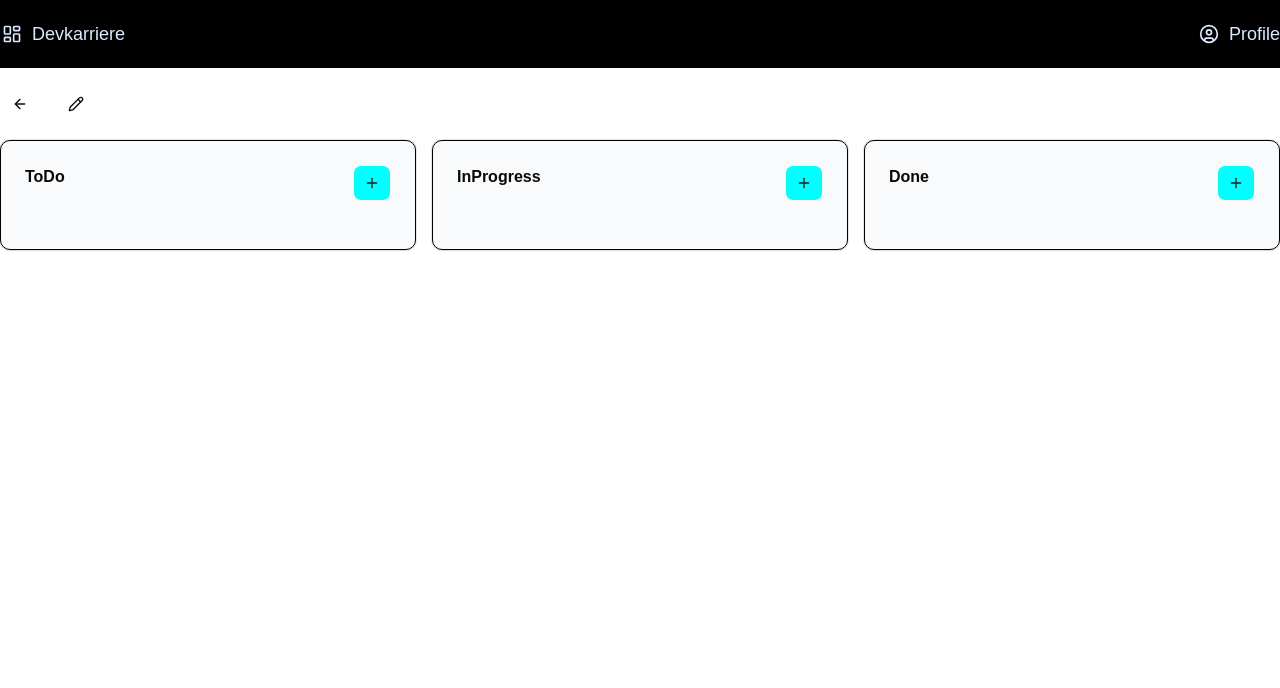
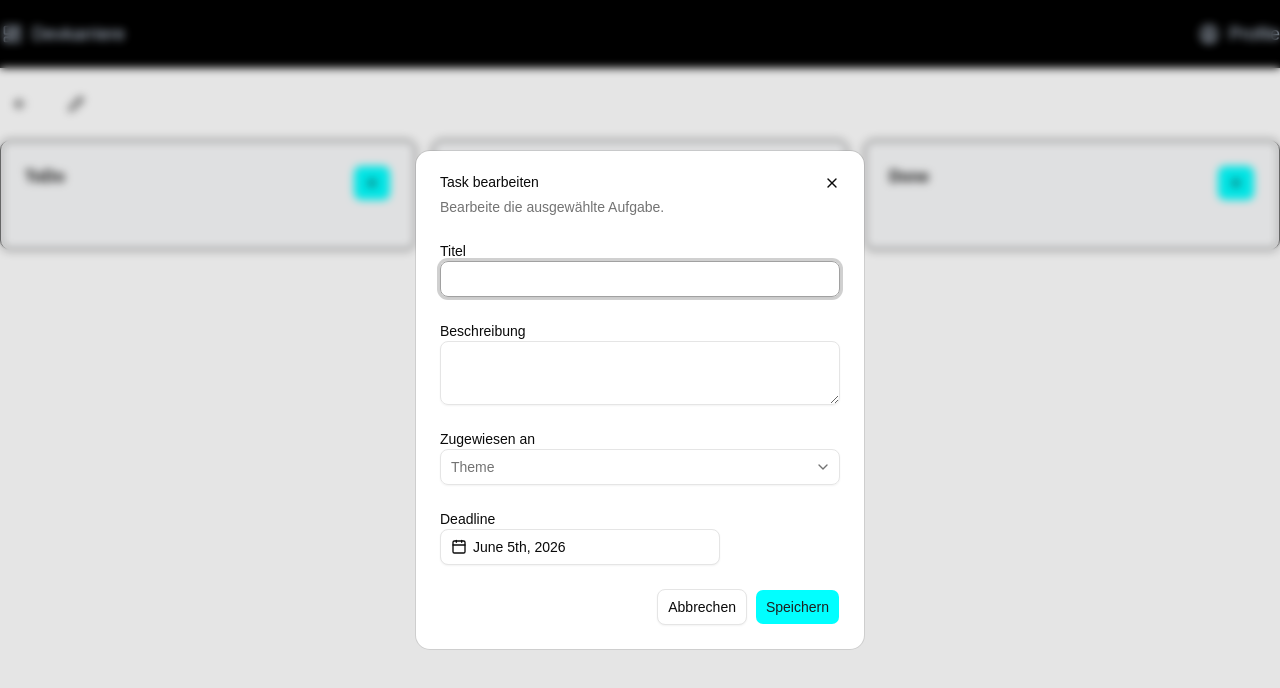
Before and after one commit to wehrend/devboard, a React (Vite) app: page /boards/1 in a window 1280 px wide. Shown: the top 688 px of the page. Built offline with nearby package versions, Linux system fonts and the light colour scheme.

Commit message:
implement task dialog (9.5)

```diff
--- a/src/pages/BoardDetail/BoardDetail.tsx
+++ b/src/pages/BoardDetail/BoardDetail.tsx
@@ -9,6 +9,7 @@ import BoardColumn from "./components/BoardColumn"
 import type { Board, Task } from "src/types/board.type"
 import { getBoardById } from "src/lib/api"
 import { useBoardDetailReducer } from "src/hooks/boardsDetailReducer"
+import TaskDialog from "./components/TaskDialog"
 
 export default function BoardDetail() {
   const { id } = useParams()
@@ -19,6 +20,7 @@ export default function BoardDetail() {
     title: "",
     tasks: [],
   }
+
   const [isEditTaskDialogOpen, setIsEditTaskDialogOpen] = useState(true)
   const [editTask, setEditTask] = useState<Task | undefined>()
 
@@ -99,24 +101,36 @@ export default function BoardDetail() {
           </Link>
           {renderBoardDetailHeader()}
         </div>
+        <TaskDialog
+          key={editTask?.id ?? "empty-0"}
+          open={isEditTaskDialogOpen}
+          handleSubmitUpdate={(task) => {}}
+          handleOpenChange={setIsEditTaskDialogOpen}
+          task={
+            editTask ?? { id: "", title: "", description: "", column: "ToDo" }
+          }
+        />
         <div className="mt-4 grid grid-cols-3 gap-4">
           <BoardColumn
             onAddTask={handleAddTask}
             onDeleteTask={handleDeleteTask}
             title="ToDo"
             tasks={board.tasks.filter((task) => task.column === "ToDo")}
+            handleEditTask={handleEditTask}
           />
           <BoardColumn
             onAddTask={handleAddTask}
             onDeleteTask={handleDeleteTask}
             title="InProgress"
             tasks={board.tasks.filter((task) => task.column === "InProgress")}
+            handleEditTask={handleEditTask}
           />
           <BoardColumn
             onAddTask={handleAddTask}
             onDeleteTask={handleDeleteTask}
             title="Done"
             tasks={board.tasks.filter((task) => task.column === "Done")}
+            handleEditTask={handleEditTask}
           />
         </div>
       </div>
--- a/src/pages/BoardDetail/components/BoardColumn.tsx
+++ b/src/pages/BoardDetail/components/BoardColumn.tsx
@@ -44,11 +44,13 @@ export default function BoardColumn({
   tasks,
   onAddTask,
   onDeleteTask,
+  handleEditTask,
 }: {
   title: "ToDo" | "InProgress" | "Done"
   tasks: Task[]
   onAddTask: (task: Task) => void
   onDeleteTask: (task: Task) => void
+  handleEditTask: (task: Task) => void
 }) {
   const [isDragHover, setIsDragHover] = useState(false)
   const [taskTitle, setTaskTitle] = useState<string>("")
@@ -195,7 +197,13 @@ export default function BoardColumn({
           </div>
         )}
         {tasks.map((task) => {
-          return <TaskCard onDeleteTask={onDeleteTask} task={task} />
+          return (
+            <TaskCard
+              onDeleteTask={onDeleteTask}
+              task={task}
+              handleEditTask={handleEditTask}
+            />
+          )
         })}
       </CardContent>
 
--- /dev/null
+++ b/src/pages/BoardDetail/components/TaskDialog.tsx
@@ -0,0 +1,122 @@
+import { useState } from "react"
+import {
+  Dialog,
+  DialogClose,
+  DialogContent,
+  DialogDescription,
+  DialogFooter,
+  DialogHeader,
+  DialogTitle,
+  DialogTrigger,
+} from "src/components/ui/dialog"
+import { Input } from "src/components/ui/input"
+import {
+  Popover,
+  PopoverContent,
+  PopoverTrigger,
+} from "src/components/ui/popover"
+import { Calendar } from "src/components/ui/calendar"
+import { format } from "date-fns"
+import {
+  Select,
+  SelectContent,
+  SelectGroup,
+  SelectItem,
+  SelectTrigger,
+  SelectValue,
+} from "src/components/ui/select"
+import { Button } from "src/components/ui/button"
+import { CalendarIcon } from "lucide-react"
+import { Textarea } from "src/components/ui/textarea"
+
+export default function TaskDialog({
+  open,
+  handleOpenChange,
+  handleSubmitUpdate,
+  task,
+}: {
+  open: boolean
+  handleOpenChange: (open: boolean) => void
+  handleSubmitUpdate: (task: Task) => void
+  task: Task
+}) {
+  const [taskTitle, setTaskTitle] = useState<string>(task.title)
+  const [taskDescription, setTaskDescription] = useState<string>(
+    task.description ?? ""
+  )
+  const [assignedTo, setAssignedTo] = useState<string>(task.assignedTo)
+  const [date, setDate] = useState<Date>(new Date(task.Deadline ?? new Date()))
+
+  return (
+    <Dialog open={open} onOpenChange={handleOpenChange}>
+      <DialogContent>
+        <DialogHeader>
+          <DialogTitle>Task bearbeiten</DialogTitle>
+          <DialogDescription>
+            Bearbeite die ausgewählte Aufgabe.
+          </DialogDescription>
+        </DialogHeader>
+        <div>
+          <span>Titel</span>
+          <Input
+            value={taskTitle}
+            onChange={(e) => setTaskTitle(e.target.value)}
+          />
+        </div>
+        <div>
+          <span>Beschreibung</span>
+          <Textarea
+            value={taskDescription}
+            onChange={(e) => setTaskDescription(e.target.value)}
+          />
+        </div>
+        <div>
+          <span>Zugewiesen an</span>
+          <Select value={assignedTo} onValueChange={setAssignedTo}>
+            <SelectTrigger className="w-full">
+              <SelectValue placeholder="Theme" />
+            </SelectTrigger>
+            <SelectContent>
+              <SelectGroup>
+                <SelectItem value="light">Light</SelectItem>
+                <SelectItem value="dark">Dark</SelectItem>
+                <SelectItem value="system">System</SelectItem>
+              </SelectGroup>
+            </SelectContent>
+          </Select>
+        </div>
+        <div className="flex flex-col">
+          <span>Deadline</span>
+          <Popover>
+            <PopoverTrigger asChild>
+              <Button
+                variant="outline"
+                data-empty={!date}
+                className="w-[280px] justify-start text-left font-normal data-[empty=true]:text-muted-foreground"
+              >
+                <CalendarIcon />
+                {date ? format(date, "PPP") : <span>Pick a date</span>}
+              </Button>
+            </PopoverTrigger>
+            <PopoverContent className="w-full p-0">
+              <Calendar
+                mode="single"
+                selected={date}
+                onSelect={setDate}
+                defaultMonth={date}
+              />
+            </PopoverContent>
+          </Popover>
+        </div>
+        <DialogFooter>
+          <DialogClose>
+            <Button variant={"outline"}>Abbrechen</Button>
+          </DialogClose>
+          <DialogClose>
+            <Button onClick={handleSubmitUpdate}>Speichern</Button>
+          </DialogClose>
+        </DialogFooter>
+      </DialogContent>
+    </Dialog>
+  )
+}
--- a/src/pages/BoardOverview/components/TaskCard.tsx
+++ b/src/pages/BoardOverview/components/TaskCard.tsx
@@ -13,14 +13,17 @@ import type { Task } from "src/types/board.type"
 export default function TaskCard({
   task,
   onDeleteTask,
+  handleEditTask,
 }: {
   task: Task
   onDeleteTask: (task: Task) => void
+  handleEditTask: (task: Task) => void
 }) {
   return (
     <Card
       draggable={true}
       onDragStart={(e) => e.dataTransfer.setData("taskId", task.id)}
+      onClick={() => handleEditTask(task)}
     >
       <CardHeader>
         <CardTitle>{task.title}</CardTitle>
```
